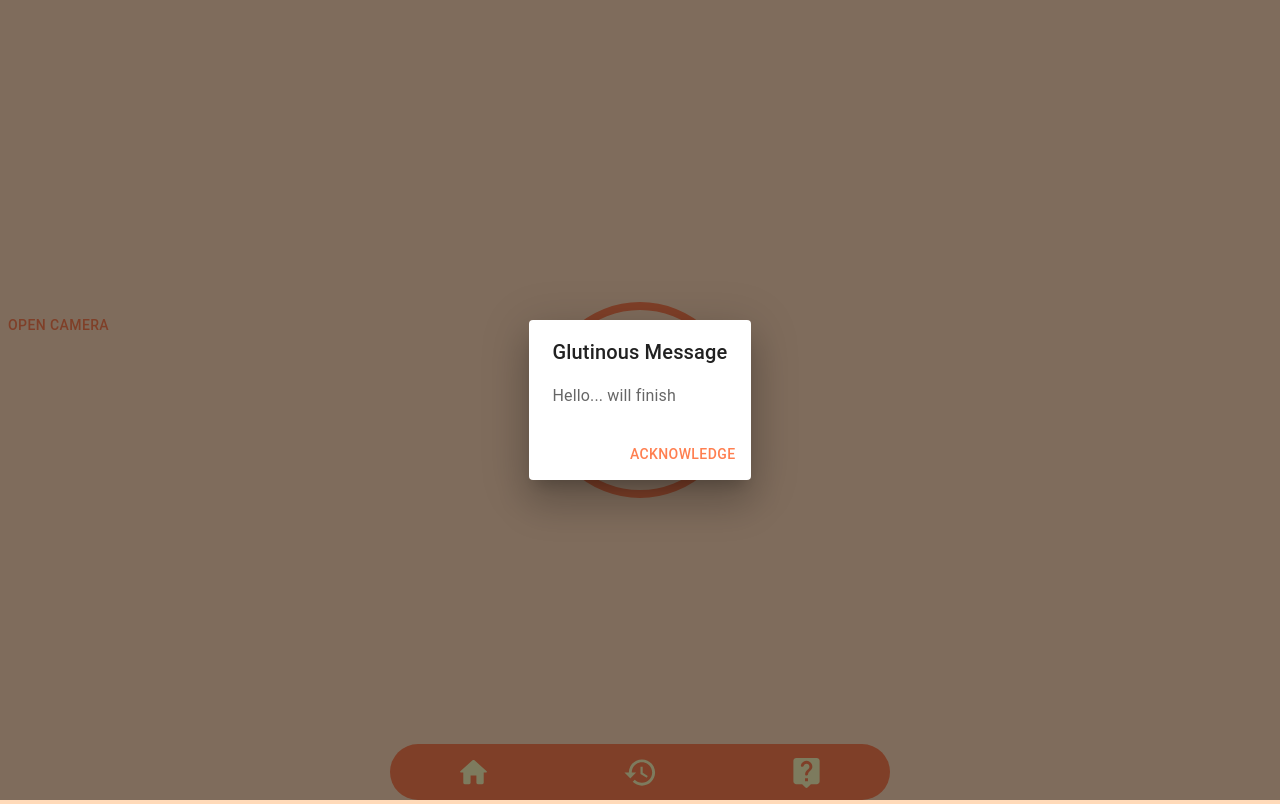
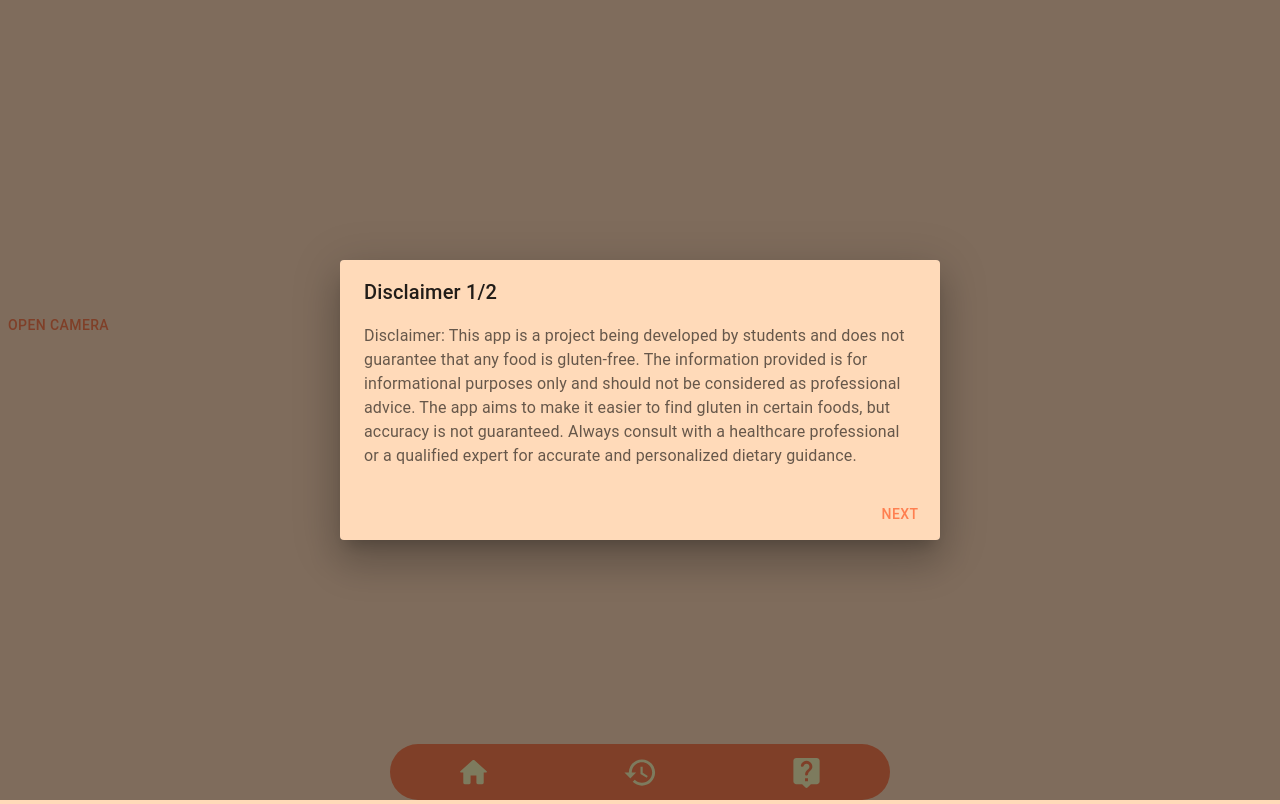
Before and after one commit to MitchWag01/Glutinous, a React (Vite) app in the folder glutinous/glutinous/: page / in a window 1280 px wide. Built offline with nearby package versions, Linux system fonts and the light colour scheme.

Commit message:
Fixed Popup when opening repo

```diff
--- a/glutinous/glutinous/src/App.tsx
+++ b/glutinous/glutinous/src/App.tsx
@@ -13,7 +13,10 @@ const App = () => {
     <ThemeProvider theme={theme}>
       <Stack>
         <Home/>
-        <MyDialog />
+        <MyDialog
+            page1Text="Disclaimer: This app is a project being developed by students and does not guarantee that any food is gluten-free. The information provided is for informational purposes only and should not be considered as professional advice. The app aims to make it easier to find gluten in certain foods, but accuracy is not guaranteed. Always consult with a healthcare professional or a qualified expert for accurate and personalized dietary guidance."
+            page2Text="By clicking the Confirm button, you agree to the conditions stated on the prior page and understand the creators of this CANNOT guarantee foods to be gluten free. For more information click on the <?> button."
+      />
       </Stack>
     </ThemeProvider>
   )
--- a/glutinous/glutinous/src/Popup.tsx
+++ b/glutinous/glutinous/src/Popup.tsx
@@ -1,10 +1,16 @@
-import * as React from 'react';
+import React, { useEffect, useState } from 'react';
 import { Dialog, DialogTitle, DialogContent, DialogContentText, DialogActions, Button } from '@mui/material';
 
-const MyDialog = () => {
-  const [open, setOpen] = React.useState(false);
+interface MyDialogProps {
+  page1Text: string;
+  page2Text: string;
+}
 
-  React.useEffect(() => {
+const MyDialog: React.FC<MyDialogProps> = ({ page1Text, page2Text }) => {
+  const [open, setOpen] = useState(false);
+  const [page, setPage] = useState(1);
+
+  useEffect(() => {
     const cachedOpen = localStorage.getItem('dialogOpen');
     if (cachedOpen === null) {
       setOpen(true);
@@ -14,20 +20,39 @@ const MyDialog = () => {
   }, []);
 
   const handleClose = () => {
+    if (page === 1) {
+      setPage(2);
+    } else {
       setOpen(false);
       localStorage.setItem('dialogOpen', 'false');
+    }
+  };
+
+  const handleBack = () => {
+    setPage(1);
+  };
+
+  const handleClickOutside = (event: React.MouseEvent<HTMLDivElement, MouseEvent>) => {
+    event.stopPropagation();
   };
 
   return (
-    <Dialog open={open} onClose={handleClose}>
-      <DialogTitle>Glutinous Message</DialogTitle>
+      <Dialog open={open} onClose={handleClickOutside} PaperProps={{ style: { backgroundColor: '#FFDAB9' } }}>
+        <DialogTitle>Disclaimer {page}/2</DialogTitle>
         <DialogContent>
           <DialogContentText>
-          Hello... will finish
+            {page === 1 ? page1Text : page2Text}
           </DialogContentText>
         </DialogContent>
         <DialogActions>
-        <Button onClick={handleClose}>Acknowledge</Button>
+          {page === 1 ? (
+            <Button onClick={handleClose}>Next</Button>
+          ) : (
+            <>
+              <Button onClick={handleBack}>Back</Button>
+              <Button onClick={handleClose}>Confirm</Button>
+            </>
+          )}
         </DialogActions>
       </Dialog>
   );
```
Lines whose indentation alone changed are shown as unchanged.
